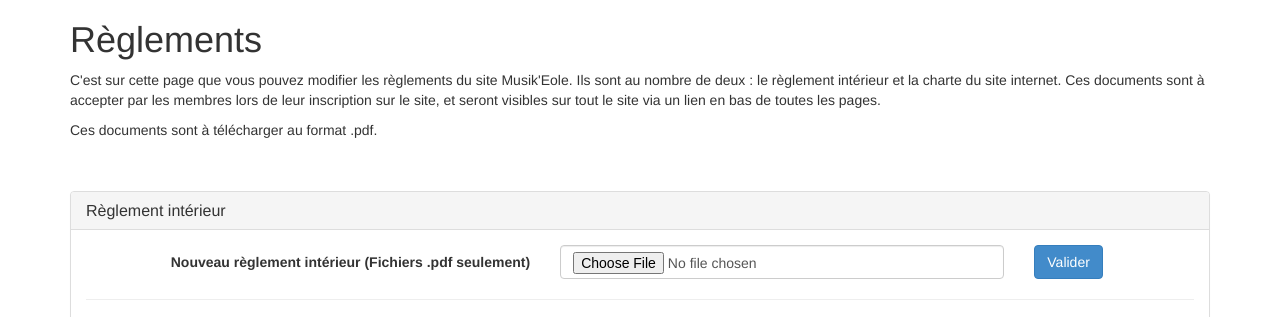
After one commit to Donnajess/musikeole, a PHP site: page /toor/cGestionReglements.php in a window 1280 px wide, after a click on "Règlement intérieur". The commit adds this page. Shown: the top 317 px of the page. Run offline with PHP 8.4, Linux system fonts and the light colour scheme.

Commit message:
contenu : Création du controleur et de l'index des règlements

```diff
--- a/assets/css/style.css
+++ b/assets/css/style.css
@@ -53,6 +53,10 @@ body{
 	vertical-align: middle;
 }
 
+.panel-collapse .form-horizontal .btn{
+	margin-top: 0px;
+}
+
 /* Menu */
 
 
--- /dev/null
+++ b/toor/cGestionReglements.php
@@ -0,0 +1,35 @@
+<?php
+	session_start();
+
+	function __autoload($class)
+	{
+		static $classDir = '/modeles';
+		$file = str_replace('\\', DIRECTORY_SEPARATOR, ltrim($class, '\\')) . '.php';
+		require "$classDir/$file";
+	}
+
+	// Chargement des classes
+	include('../modeles/ConnexionBDD.php');
+	include('modeles/ManagerContenu.php');
+
+	$manager = new ManagerContenu();
+
+	if (isset($_GET['action'])) {
+		$action = htmlentities($_GET['action']);
+	}else{
+		$action = 'index';
+	}
+
+	switch ($action) {
+
+		case 'index':
+			include('vues/contenu/reglements/index.php');
+			break;
+
+		default:
+			include('vues/contenu/reglements/index.php');
+			break;
+
+	}
+
+?>
--- a/toor/indexContenu.php
+++ b/toor/indexContenu.php
@@ -73,7 +73,7 @@
 		<div class="col-md-3">
 			<div class="panel panel-default">
 				<div class="panel-body">
-					<a href="#">
+					<a href="cGestionReglements.php">
 						<span class="glyphicon glyphicon-file"></span>
 						<h3>Règlements</h3>
 					</a>
--- /dev/null
+++ b/toor/vues/contenu/reglements/index.php
@@ -0,0 +1,83 @@
+<?php include("includes/header.php"); ?>
+
+<div class="container">
+
+	<div class="row">
+		<div class="col-md-12">
+			<h1>Règlements</h1>
+			<p>C'est sur cette page que vous pouvez modifier les règlements du site Musik'Eole. Ils sont au nombre de deux : le règlement intérieur et la charte du site internet. Ces documents sont à accepter par les membres lors de leur inscription sur le site, et seront visibles sur tout le site via un lien en bas de toutes les pages.</p>
+			<p>Ces documents sont à télécharger au format .pdf.</p>
+		</div>
+	</div>
+
+	<div class="row">
+		<div class="col-md-12">
+			<?php
+				if (isset($message)) {
+					echo '<div class="alert alert-success alert-dismissable">
+						<button type="button" class="close" data-dismiss="alert" aria-hidden="true">&times;</button>
+						<p>'.$message.'</p>
+					</div>';
+				}
+			?>
+		</div>
+	</div>
+
+	<div class="row">
+		<div class="col-md-12">
+			<div class="panel-group" id="accordion">
+				<div class="panel panel-default">
+					<div class="panel-heading">
+						<h4 class="panel-title"><a href="#collapseReglementInterieur" data-parent="#accordion" data-toggle="collapse">Règlement intérieur</a></h4>
+					</div>
+					<div id="collapseReglementInterieur" class="panel-collapse collapse">
+						<div class="panel-body">
+							<form action="cGestionreglements.php?action=modifier" method="POST" enctype="multipart/form-data" class="form-horizontal" role="form">
+								<input type="hidden" name="pdf" id="pdf" value="reglementInterieur">
+								<input type="hidden" name="nom" id="nom" value="Le règlement intérieur">
+								<div class="form-group">
+									<label class="col-sm-5 control-label" for="fichier">Nouveau règlement intérieur (Fichiers .pdf seulement)</label>
+									<div class="col-sm-5">
+										<input type="file" name="fichier" id="fichier" class="form-control">
+									</div>
+									<div class="col-md-2">
+										<button type="submit" class="btn btn-primary">Valider</button>
+									</div>
+								</div>
+							</form>
+							<hr>
+							<iframe src="../data/contenu/legal/reglementInterieur.pdf" width="100%" height="500" align="middle"></iframe>
+						</div>
+					</div>
+				</div>
+				<div class="panel panel-default">
+					<div class="panel-heading">
+						<h4 class="panel-title"><a href="#collapseCharte" data-parent="#accordion" data-toggle="collapse">Charte du site internet</a></h4>
+					</div>
+					<div id="collapseCharte" class="panel-collapse collapse">
+						<div class="panel-body">
+							<form action="cGestionreglements.php?action=modifier" method="POST" enctype="multipart/form-data" class="form-horizontal" role="form">
+								<input type="hidden" name="pdf" id="pdf" value="charteSite">
+								<input type="hidden" name="nom" id="nom" value="La charte du site internet">
+								<div class="form-group">
+									<label class="col-sm-5 control-label" for="fichier">Nouvelle charte du site (Fichiers .pdf seulement)</label>
+									<div class="col-sm-5">
+										<input type="file" name="fichier" id="fichier" class="form-control">
+									</div>
+									<div class="col-md-2">
+										<button type="submit" class="btn btn-primary">Valider</button>
+									</div>
+								</div>
+							</form>
+							<hr>
+							<iframe src="../data/contenu/legal/charteSite.pdf" width="100%" height="500" align="middle"></iframe>
+						</div>
+					</div>
+				</div>
+			</div>
+		</div>
+	</div>
+
+</div>
+
+<?php include("includes/footer.php"); ?>
```
Also changed, not shown: 3 other files.
